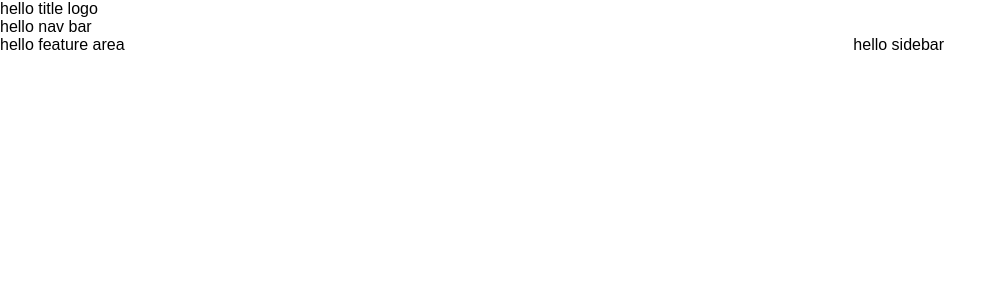
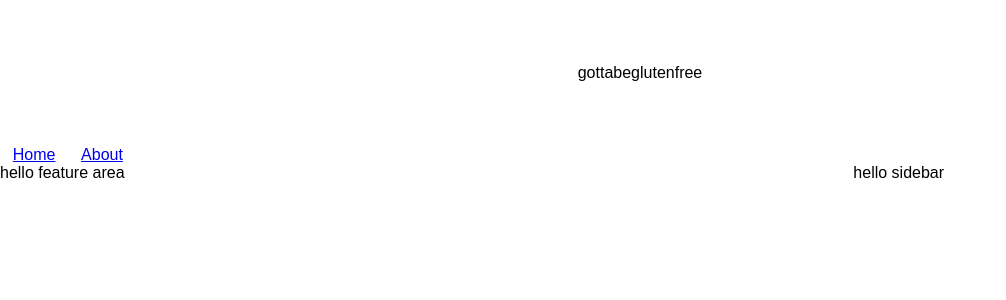
Before and after one commit to megmaciver13/gottabeglutenfree-front, a React (Create React App) app: page / in a window 1280 px wide. Shown: the top 300 px of the page, without its empty margins (0-1006 px from the left). Built offline with nearby package versions, Linux system fonts and the light colour scheme.

Commit message:
add css to TitleLogo and NavBar

```diff
--- a/src/Components/App/App.css
+++ b/src/Components/App/App.css
@@ -1,3 +1,8 @@
+.title-logo {
+  text-align: center;
+  margin: 5%;
+}
+
 .main {
   display: flex;
   flex-direction: row;
--- a/src/Components/App/App.js
+++ b/src/Components/App/App.js
@@ -11,7 +11,9 @@ class App extends Component {
   render () {
     return (
       <div className='app'>
-        <TitleLogo />
+        <div className='title-logo'>
+          <TitleLogo />
+        </div>
         <NavBar />
         <div className='main'>
           <div className='feature-area'>
--- a/src/Components/NavBar/NavBar.css
+++ b/src/Components/NavBar/NavBar.css
@@ -0,0 +1,7 @@
+.home {
+  padding: 1%;
+}
+
+.about {
+  padding: 1%;
+}
--- a/src/Components/NavBar/NavBar.js
+++ b/src/Components/NavBar/NavBar.js
@@ -8,9 +8,14 @@ import './NavBar.css'
 class NavBar extends Component {
   render () {
     return (
-      <div>
-        hello nav bar
-      </div>
+      <nav>
+        <span className='home'>
+          <Link to='/'>Home</Link>
+        </span>
+        <span className='about'>
+          <Link to='/'>About</Link>
+        </span>
+      </nav>
     )
   }
 }
--- a/src/Components/TitleLogo/TitleLogo.js
+++ b/src/Components/TitleLogo/TitleLogo.js
@@ -9,7 +9,7 @@ class TitleLogo extends Component {
   render () {
     return (
       <div>
-        hello title logo
+        gottabeglutenfree
       </div>
     )
   }
```
